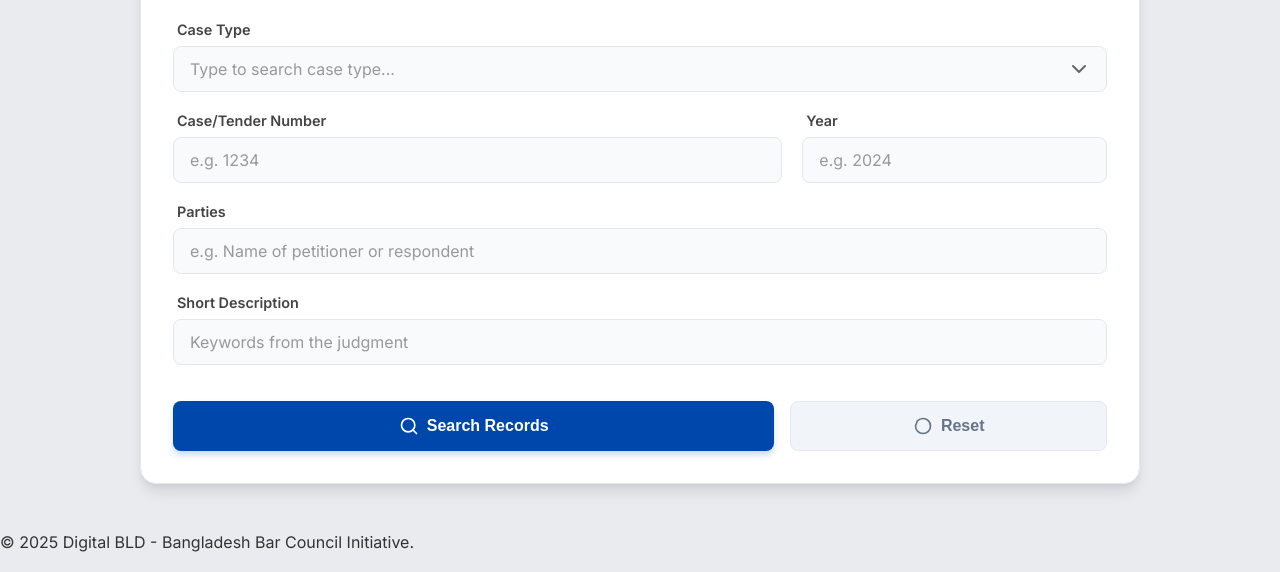
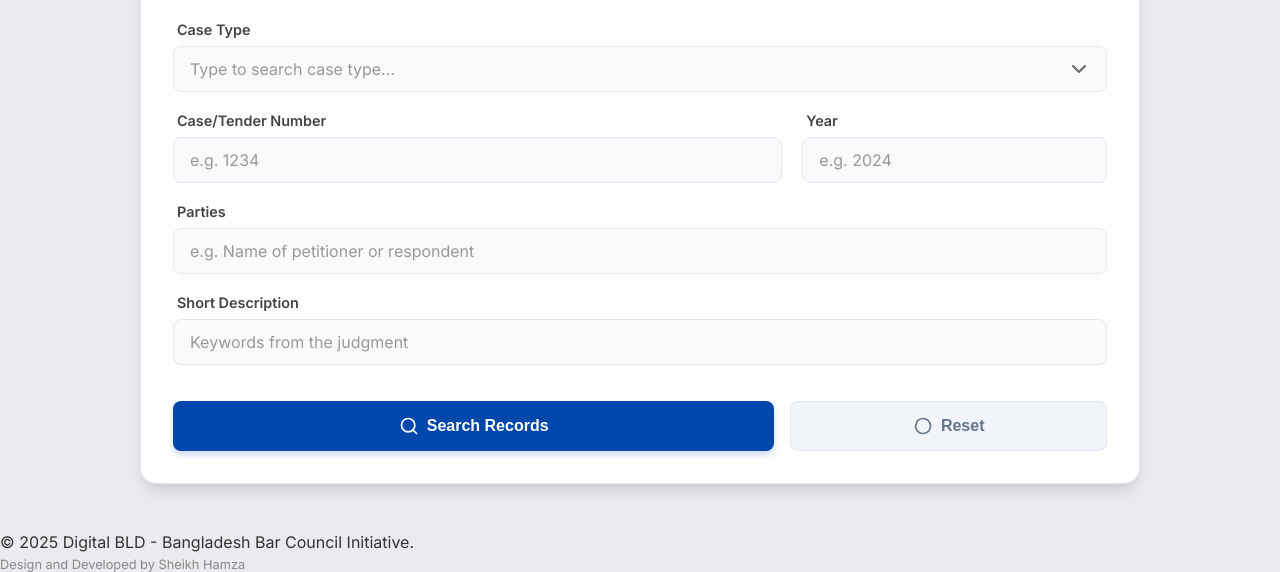
Before and after one commit to 1Sheikhhamza/case-search-app, a website: page index.html in a window 1280 px wide. Shown: the part 474-1046 px from the top of the page. Drawn offline with Linux system fonts and the light colour scheme; a script that the page names is missing.

Commit message:
Add developer credit to footer

```diff
--- a/index.html
+++ b/index.html
@@ -305,6 +305,7 @@
 
     <footer>
         <p>&copy; 2025 Digital BLD - Bangladesh Bar Council Initiative.</p>
+        <p style="margin-top: 5px; font-size: 0.8em; color: #888;">Design and Developed by Sheikh Hamza</p>
     </footer>
 
     <script src="script.js"></script>
```
